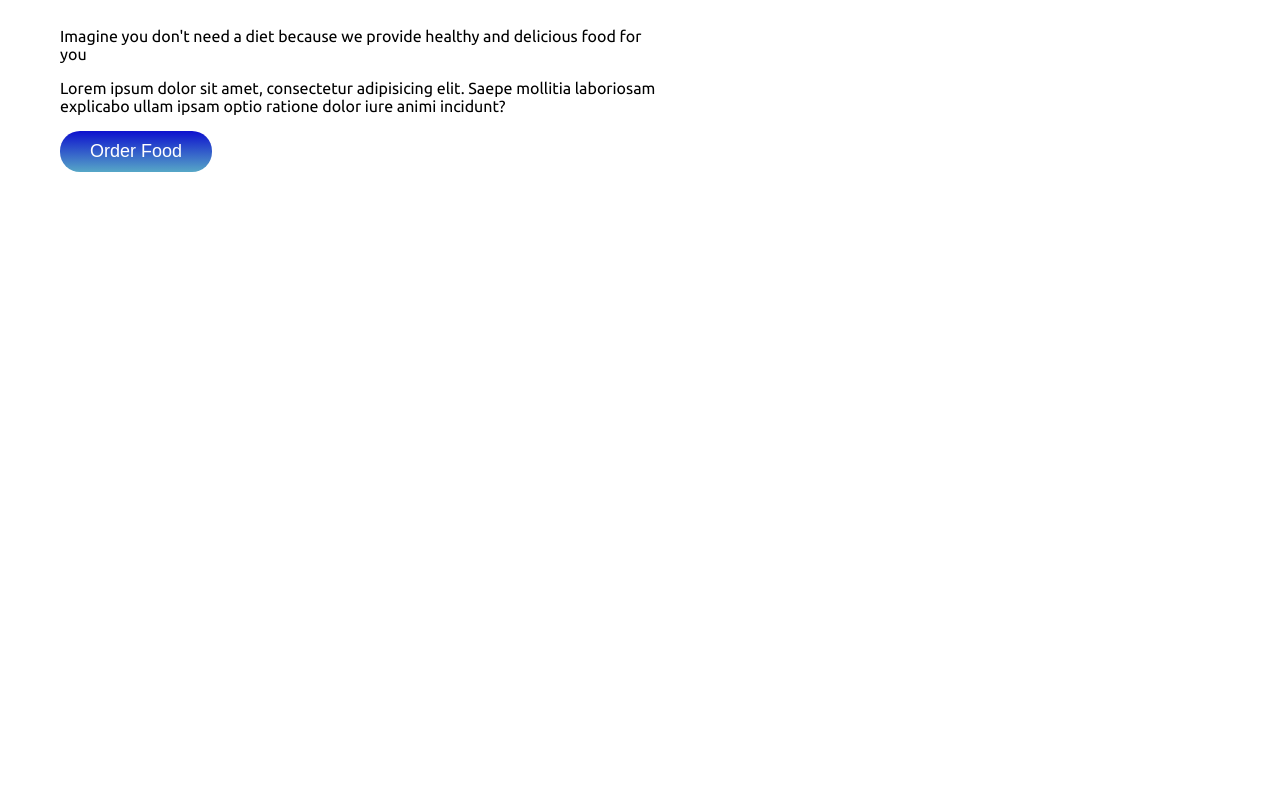
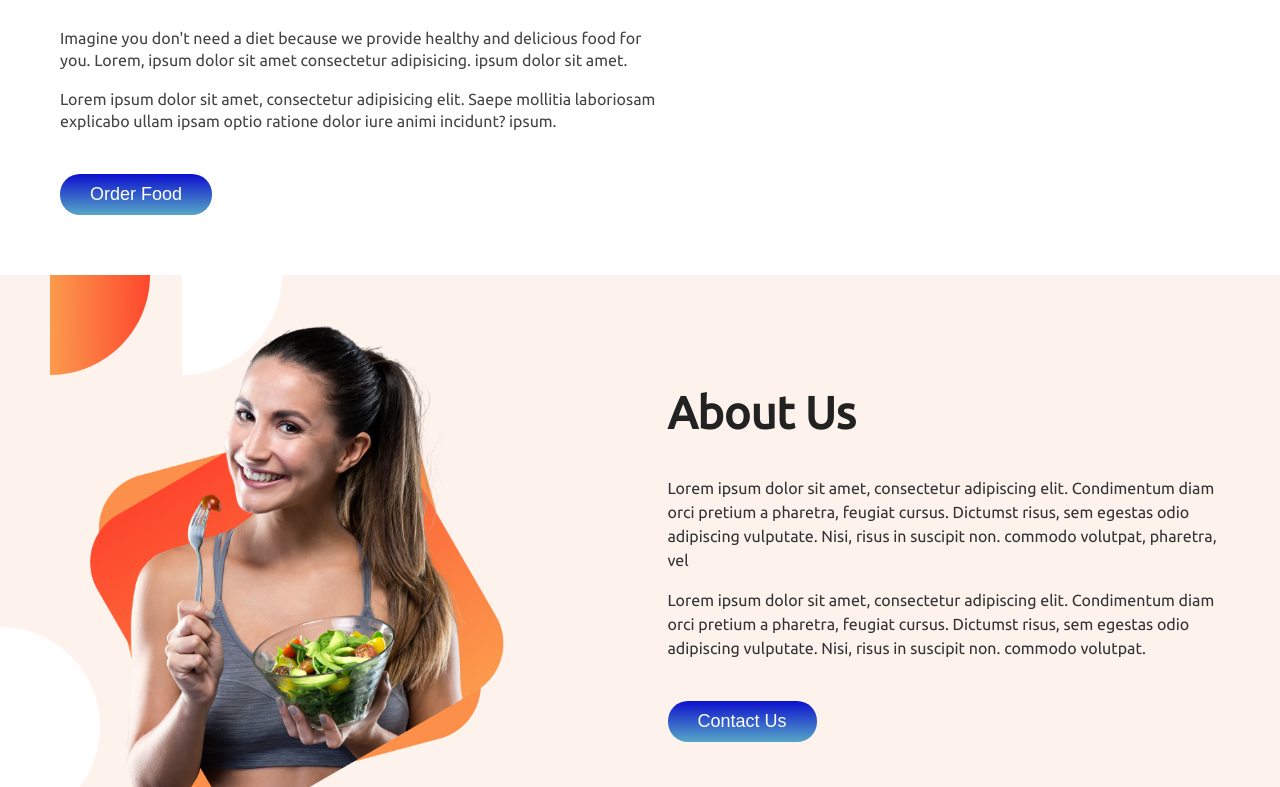
Before and after one commit to Oliulla/food-website, a plain HTML site: page index.html in a window 1280 px wide. Shown: the part 478-1265 px from the top of the page. Before the commit the page ends 800 px from the top, so only its background shows below. Drawn offline with Linux system fonts and the light colour scheme.

Commit message:
add another section

```diff
--- a/index.html
+++ b/index.html
@@ -18,28 +18,68 @@
 <body>
 
     <!-- intro section start -->
-    <section class="container">
+    <section class="intro-container">
         <nav class="top-bar">
             <ul>
                 <li><a href="#">Home</a></li>
-                <li><a href="#">Our Foods</a></li>
-                <li><a href="#">Services</a></li>
-                <li><a href="#">About Us</a></li>
+                <li><a href="#recipies">Our Recipies</a></li>
+                <li><a href="#explore">Explore Us</a></li>
+                <li><a href="#about">About Us</a></li>
             </ul>
         </nav>
-        <section class="intro-container">
+        <section class="container">
             <div class="half-width intro">
                 <h1><span class="skip">Skip</span> The Diet,</h1>
                 <h1>Just Eat Healthy</h1>
                 <h1>With Food Network</h1>
-                <p>Imagine you don't need a diet because we provide healthy and delicious food for you</p>
-                <p>Lorem ipsum dolor sit amet, consectetur adipisicing elit. Saepe mollitia laboriosam explicabo ullam ipsam optio ratione dolor iure animi incidunt?</p>
-                <button class="order-btn">Order Food</button>
+                <p>Imagine you don't need a diet because we provide healthy and delicious food for you. Lorem, ipsum dolor sit amet consectetur adipisicing. ipsum dolor sit amet.</p>
+                <p>Lorem ipsum dolor sit amet, consectetur adipisicing elit. Saepe mollitia laboriosam explicabo ullam ipsam optio ratione dolor iure animi incidunt? ipsum.</p>
+                <button class="btn">Order Food</button>
             </div>
             <div class="half-width img">
                 <img src="male-img/male-img.png" alt="">
             </div>
         </section>
     </section>
+    <section class="container intro-container frame">
+        <div class="half-width female-img">
+            <img src="female-img/Group 8425.png" alt="">
+        </div>
+
+        <div class="half-width about" id="about">
+            <h1>About Us</h1>
+            <p>
+                Lorem ipsum dolor sit amet, consectetur adipiscing
+                elit. Condimentum diam orci pretium a pharetra,
+                feugiat cursus. Dictumst risus, sem egestas odio
+                adipiscing vulputate. Nisi, risus in suscipit non.
+                commodo volutpat, pharetra, vel
+            </p>
+            <p>
+                Lorem ipsum dolor sit amet, consectetur adipiscing
+                elit. Condimentum diam orci pretium a pharetra,
+                feugiat cursus. Dictumst risus, sem egestas odio
+                adipiscing vulputate. Nisi, risus in suscipit non.
+                commodo volutpat.
+            </p>
+            <button class="btn">Contact Us</button>
+        </div>
+    </section>
+    <h1 style="text-align: center;" id="explore">Explore us for more</h1>
+    <section class="explore-bg-img">
+    </section>
+
+    <section class="final-container" id="recipies">
+        <div class="text">
+            <h1>Our Recipies</h1>
+            <p style="line-height: 1.2;">
+                Lorem Ipsum is simply dummy text of the printing and typesetting industry.
+                Lorem Ipsum has been the industry's standard dummy text ever since the
+                1500s
+            </p>
+        </div>
+
+
+    </section>
 </body>
 </html>
--- a/styles.css
+++ b/styles.css
@@ -1,13 +1,24 @@
-body {
+body, html {
     margin: 0;
     padding: 0;
     box-sizing: border-box;
     font-family: 'Ubuntu', sans-serif;
+    height: 100%;
+
 }
+
+/* body, html {
+    margin: 0;
+    height: 100%;
+} */
 
 h1 {
     font-size: 45px;
-    color: #0009;
+    color: #222;
+}
+.intro p {
+    color: #444;
+    line-height: 1.4;
 }
 ul {
     list-style-type: none;
@@ -26,13 +37,15 @@ li a {
 }
 
 li a:hover {
+    transition: ease-in 0.4s;
     color: #0508c9;
     text-decoration: none;
+
 }
 .skip {
     color: #0524d4;
 }
-.intro-container {
+.container {
     display: flex;
 }
 
@@ -43,7 +56,7 @@ li a:hover {
     padding: 100px 0 0 60px;
 }
 
-.order-btn {
+.btn {
     border: none;
     padding: 10px 30px;
     color: #fff;
@@ -51,11 +64,58 @@ li a:hover {
     font-size: 18px;
     border-radius: 20px;
     cursor: pointer;
+    margin-top: 25px;
+    text-align: center;
+}
+
+.btn:hover {
+    background-color: #0d10ce;
+    transition: ease-in 1s;
 }
 
 .half-width img {
     width: 80%;
     padding-top: 40px;
+}
+
+.female-img {
+    padding-left: 70px;
+}
+
+/* add frame */
+.frame {
+    background-image: url(frameImage/7.png);
+    background-repeat: no-repeat;
+}
+
+.intro-container {
+    margin-bottom: 60px;
+}
+
+.about {
+    padding: 75px 45px 0 30px;
+}
+.about p{
+    color: #333;
+    line-height: 1.5;
+}
+
+.explore-bg-img {
+    background-image: url(food-img-bg/bg-img.png);
+    /* Full height */
+    height: 100%;
+
+    /* Center and scale the image nicely */
+    background-position: center;
+    background-repeat: no-repeat;
+    background-size: cover;
+}
+
+.text {
     text-align: center;
-    cursor: pointer;
+    padding: 20px 340px;
 }
+
+.text h1, p {
+    color: #555;
+}
```
Also changed, not shown: frameImage/7.png (added), frameImage/frame-bg.jpg (added), 2 other files.
